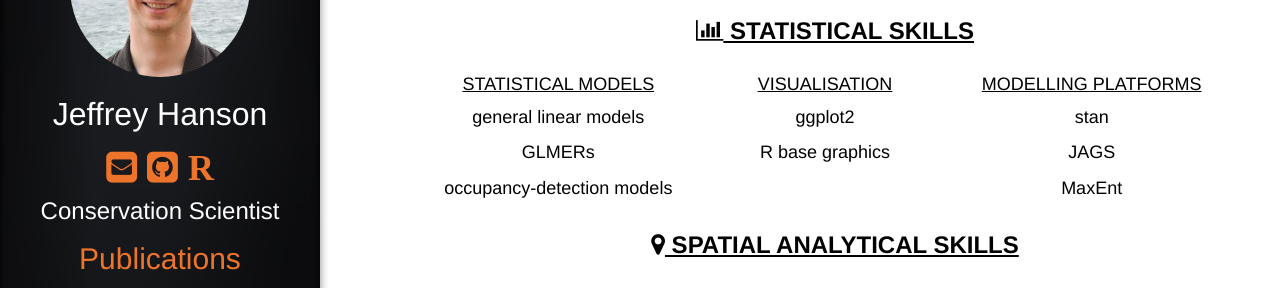
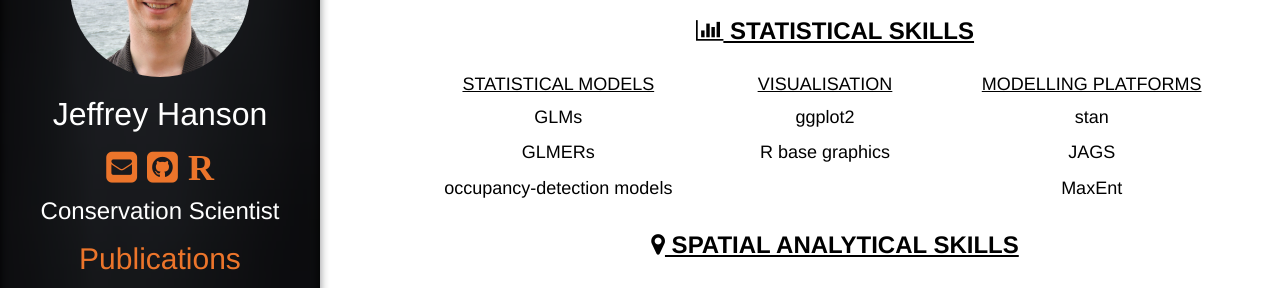
Before and after one commit to jeffreyhanson/jeffreyhanson.github.io, a Jekyll site: the page built from index.html, in a window 1280 px wide and 900 px high, scrolled down 3592 px. Shown: the part 153-441 px from the top of the window. Built offline with Jekyll 4.4.1, drawn with Linux system fonts in a browser that asks for light colours; nearby versions of some CDN libraries; part of the change alters nothing that is shown.

```diff
--- a/_config.yml
+++ b/_config.yml
@@ -1,12 +1,12 @@
 # Site settings
 title      : Jeffrey Hanson #title of the resume - for browser
 email      : jeffrey.hanson@uqconnect.edu.au # your email
-description: # Not used
+description: Jeffrey Hanson is a PhD candidate at The University of Queensland. His research interests include spatial ecology, conservation planning, and biostatistics.
 baseurl    : "" # Github subfolder for project . If is your main git or you use a CNAME put ""
 url        : "http://jeffrey-hanson.com"  # Url of your site
 
 
-metadata: ["jeff hanson", "jeffrey hanson", "jeffrey owen hanson", "jeffrey o hanson", "github", "conservation", "resume", "CV", "rapr", "marxan", "mapotron"] # Metadata for if you want to analyse your site  with google analytics (code like UA-5293-1)
+metadata: ["jeff hanson", "jeffrey hanson", "jeffrey owen hanson", "jeffrey o hanson", "github", "conservation", "ecology", "spatial", "uq", "the university of queensland", "brisbane", "rapr", "marxan", "mapotron", "resume", "CV"] # Metadata for if you want to analyse your site  with google analytics (code like UA-5293-1)
 googleAnalyticsID: "UA-70466840-2"
 ackeeAnalytics: #http://pmpa.ovh:8893/!
 custom-css: /css/extra.css
@@ -73,7 +73,7 @@ skills:
  - sectionName: <i class="fa fa-bar-chart"></i> Statistical skills
    elements:
      - name: Statistical models
-       values: ["general linear models", "GLMERs", "occupancy-detection models"]
+       values: ["GLMs", "GLMERs", "occupancy-detection models"]
      - name:  Visualisation
        values: ["ggplot2", "R base graphics"]
      - name:  Modelling platforms
```
